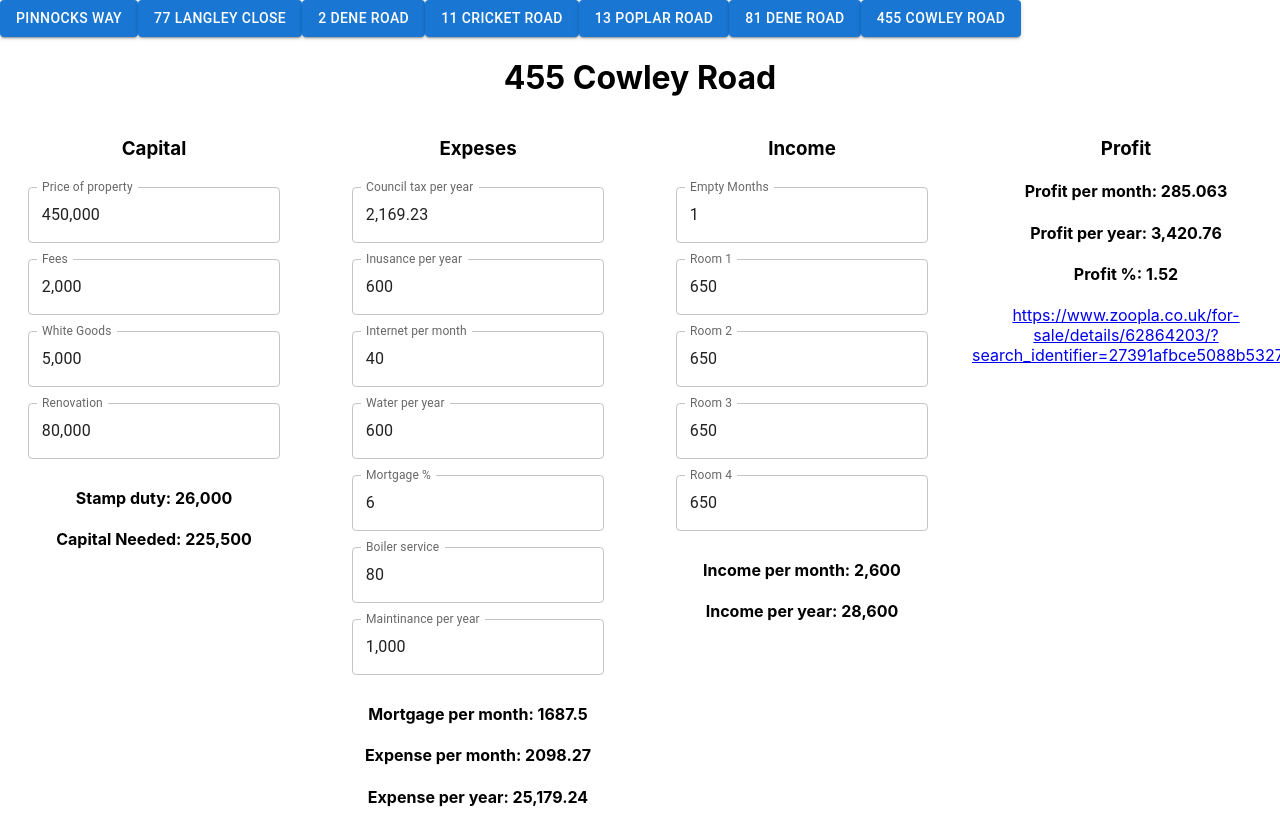
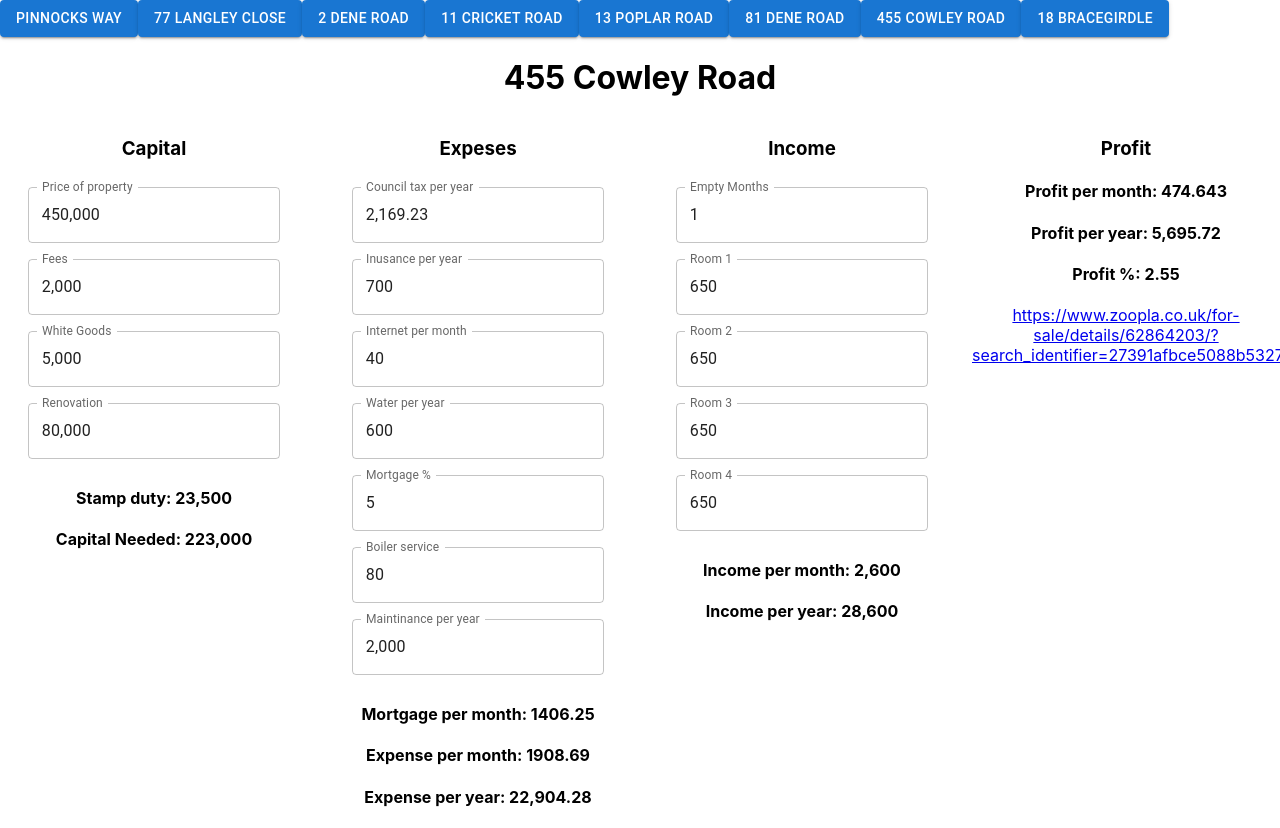
Before and after one commit to cbishopvelti/pic, a React (Create React App) app: page /#/calculator/cowleyRd in a window 1280 px wide. Shown: the top 828 px of the page. Built offline with nearby package versions, Linux system fonts and the light colour scheme.

Commit message:
Added bracigridle

```diff
--- a/src/app/App.js
+++ b/src/app/App.js
@@ -23,6 +23,7 @@ function App() {
           <Button variant="contained" href="#/calculator/poplarRoad">13 poplar road</Button>
           <Button variant="contained" href="#/calculator/deneRoad81">81 Dene road</Button>
           <Button variant="contained" href="#/calculator/cowleyRd">455 Cowley Road</Button>
+          <Button variant="contained" href="#/calculator/bracegirdle18">18 Bracegirdle</Button>
         </div>
         <div>
         </div>
--- a/src/calculator/Calculator.js
+++ b/src/calculator/Calculator.js
@@ -15,12 +15,12 @@ const caluclateStampDuty = (state) => {
     const priceOfProperty = state.priceOfProperty || 0;
 
     const stampDutys = [
-        clamp(priceOfProperty - 125000, 0, 125000) * 0.02,
+        clamp(priceOfProperty - 125000, 0, 125000) * 0.00,
         clamp(priceOfProperty - 250000, 0, 670000) * 0.05,
         clamp(priceOfProperty - 925000, 0, 575000) * 0.10,
         clamp(priceOfProperty - 1500000, 0, Number.MIN_SAFE_INTEGER) * 0.20,
         priceOfProperty * 0.03
-    ];
+    ]
 
     return sum(stampDutys);
 }
@@ -35,7 +35,7 @@ const capitalNeeded = (state) => {
     ]);
 }
 
-const calculateMortagePerMonth = (state) => {
+const calculateMortgagePerMonth = (state) => {
     const priceOfProprty = state.priceOfProperty || 0;
     return round((priceOfProprty * 0.75 * (state.mortgagePercent / 100)) / 12, 2);
 }
@@ -45,7 +45,7 @@ const calculateExpensePerMonth = (state) => {
         state.insuranceYear / 12,
         state.internetMonth,
         state.waterYear / 12,
-        calculateMortagePerMonth(state),
+        calculateMortgagePerMonth(state),
         state.boilerServiceYear / 12,
         state.maintinanceYear / 12
     ]), 2);
@@ -78,8 +78,10 @@ const Calculator = ({
         setState(data[propertyId]);
     }, [propertyId])
 
-    const changeValue = (path) => (event) => {
-        const newValue = parseInt(event.target.value.replace(/,/g, ''));
+    const changeValue = (path, isFloat = false) => (event) => {
+
+        const newValue = isFloat ? parseFloat(event.target.value.replace(/,/g, '')) : parseInt(event.target.value.replace(/,/g, ''));
+        console.log("001", newValue)
         setState(
             {
                 ...state,
@@ -129,11 +131,11 @@ const Calculator = ({
                     <TextField value={(formatNumber(state?.insuranceYear))} id="insuranceYear" label="Inusance per year" onChange={changeValue("insuranceYear")} />
                     <TextField value={(formatNumber(state?.internetMonth))} id="internetMonth" label="Internet per month" onChange={changeValue("internetMonth")} />
                     <TextField value={(formatNumber(state?.waterYear))} id="waterYear" label="Water per year" onChange={changeValue("waterYear")} />
-                    <TextField value={(formatNumber(state?.mortgagePercent))} id="mortgagePercent" label="Mortgage %" onChange={changeValue("mortgagePercent")} />
+                    <TextField value={(formatNumber(state?.mortgagePercent))} id="mortgagePercent" label="Mortgage %" onChange={changeValue("mortgagePercent", true)} />
                     <TextField value={(formatNumber(state?.boilerServiceYear))} id="boilerServiceYear" label="Boiler service" onChange={changeValue("boilerServiceYear")} />
                     <TextField value={(formatNumber(state?.maintinanceYear))} id="maintinanceYear" label="Maintinance per year" onChange={changeValue("maintinanceYear")} />
                     <div>
-                        <h4>Mortgage per month: {calculateMortagePerMonth(state)}</h4>
+                        <h4>Mortgage per month: {calculateMortgagePerMonth(state)}</h4>
                     </div>
                     <div>
                         <h4>Expense per month: {calculateExpensePerMonth(state)}</h4>
--- a/src/data/data.js
+++ b/src/data/data.js
@@ -6,12 +6,12 @@ export const defaultData = {
   spare: 10000,
 
   councilTaxYear: 2169.23,
-  insuranceYear: 600,
+  insuranceYear: 700,
   internetMonth: 40,
   waterYear: 600,
-  mortgagePercent: 6,
+  mortgagePercent: 5,
   boilerServiceYear: 80,
-  maintinanceYear: 1000,
+  maintinanceYear: 2000,
 
   emptyMonths: 1,
   rooms: [
@@ -113,6 +113,26 @@ const data = {
     ],
     link: "https://www.zoopla.co.uk/for-sale/details/60664645/",
     spare: 20000
+  },
+  bracegirdle18: {
+    ...defaultData,
+    priceOfProperty: 325000,
+    name: "18 Bracegirdle Rd",
+    emptyMonths: 0,
+    councilTaxYear: 0,
+    waterYear: 0,
+    internetMonth: 0,
+    whiteGoods: 0,
+    boilerServiceYear: 0,
+    mortgagePercent: 5.55,
+    rooms: [
+      360,
+      360,
+      360,
+      370
+    ],
+    link: "https://www.rightmove.co.uk/properties/131007605",
+    spare: 0
   }
 }
 
```
Also changed, not shown: 7 other files (tests, documents, lock files or other folders).
